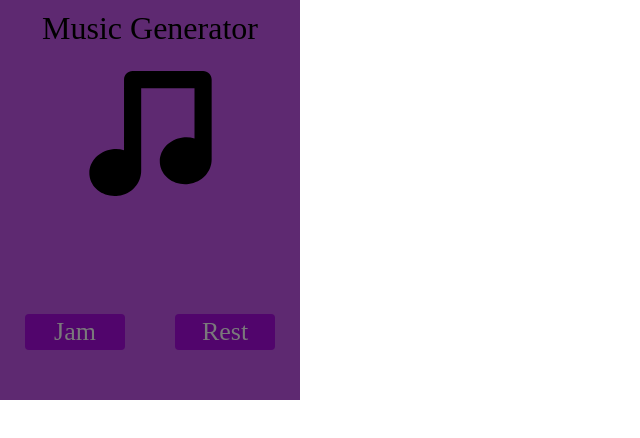
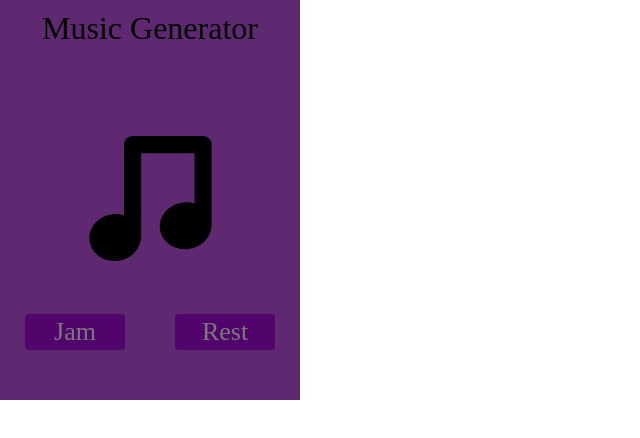
Before and after one commit to CodyJamesCasey/maestro, a React app: page / in a window 1280 px wide. Shown: the top 438 px of the page, without its empty margins (0-640 px from the left). Built offline with nearby package versions, Linux system fonts and the light colour scheme; the HTML template or start-up script is replaced by a standard one.

Commit message:
icon style

```diff
--- a/src/components/icon.scss
+++ b/src/components/icon.scss
@@ -1,6 +1,6 @@
 .icon-container {
   text-align: center;
-  padding: 15px 0px;
+  padding: 80px 0px;
 
   svg {
     width: 125px;
```
